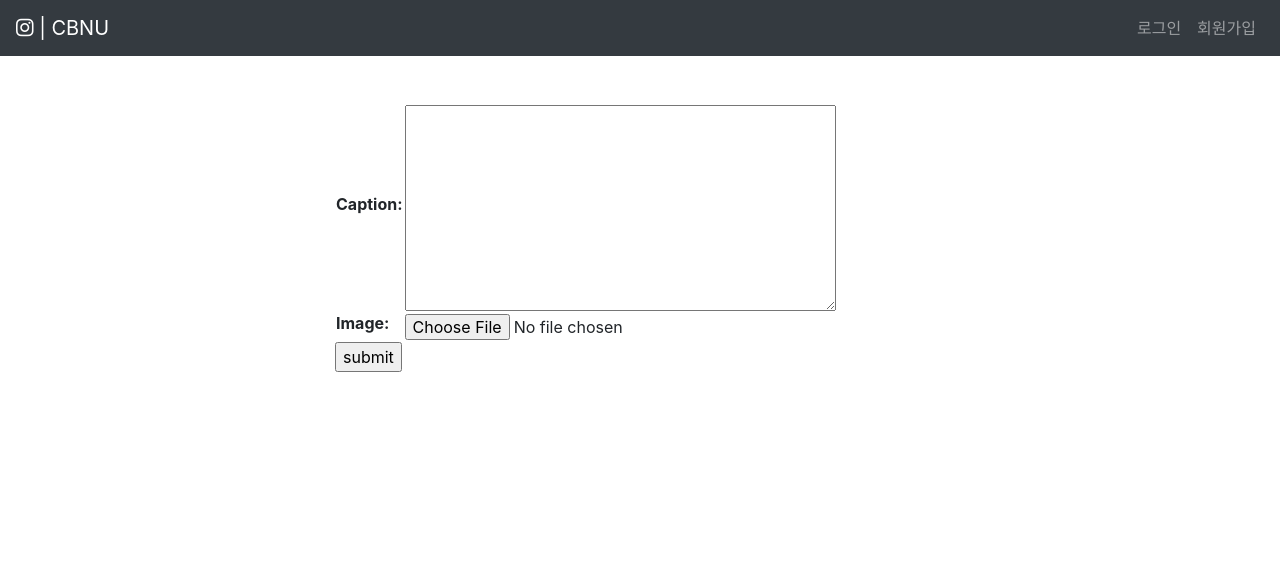
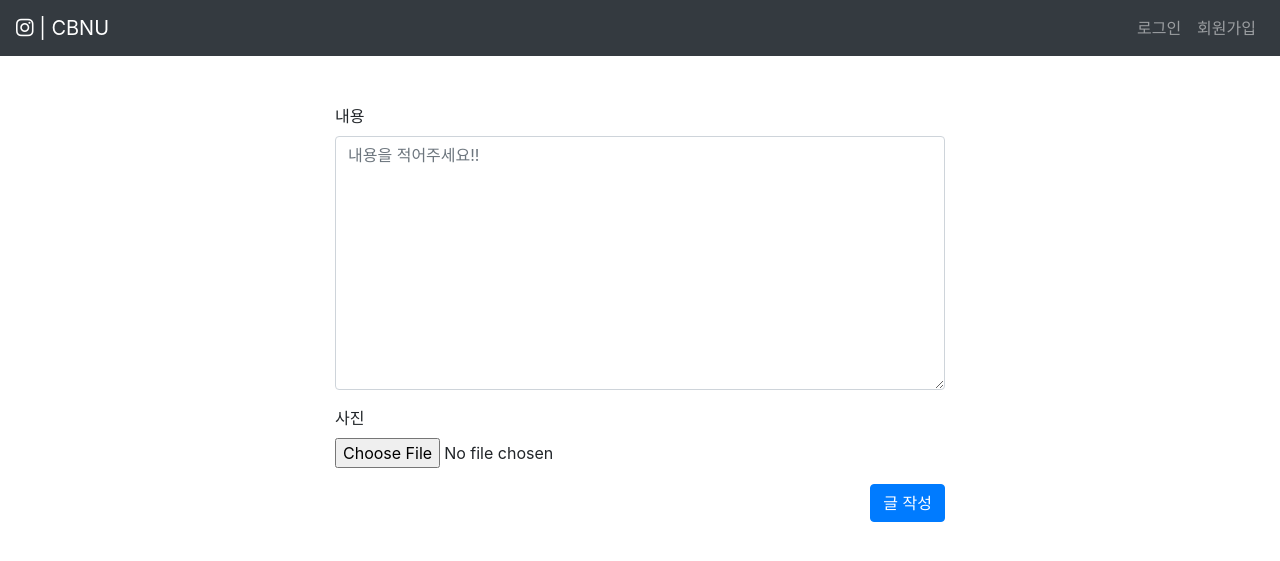
Before and after one commit to choisaywhy/instagram_lecture, a Django app: page /new/ in a window 1280 px wide. Shown: the top 561 px of the page. Run offline with Django 3.2, Linux system fonts and the light colour scheme; some libraries are stand-ins or nearby versions.

Commit message:
글 작성 폼 템플릿 수정

```diff
--- a/insta/forms.py
+++ b/insta/forms.py
@@ -1,11 +1,14 @@
-from insta.models import *
 from django import forms
+from .models import Post, Comment
 
 
 class PostForm(forms.ModelForm):
     class Meta:
         model = Post
         fields = ('caption', 'image')
+        widgets = {
+            'caption': forms.Textarea()
+        }
 
 class CommentForm(forms.ModelForm):
     class Meta:
--- a/insta/models.py
+++ b/insta/models.py
@@ -4,6 +4,7 @@ from django.contrib.auth.models import AbstractUser
 
 class User(AbstractUser):
     profile  = models.ImageField()
+
 
 class Post(models.Model):
     user  = models.ForeignKey(User, on_delete=models.CASCADE)
@@ -23,8 +24,8 @@ class Post(models.Model):
     def like_count(self):
         return self.like_set.count()
 
+
 class Comment(models.Model):
-
     post = models.ForeignKey(Post, on_delete=models.CASCADE)
     user  = models.ForeignKey(User, on_delete=models.CASCADE)
     content = models.TextField()
--- a/insta/views.py
+++ b/insta/views.py
@@ -52,7 +52,6 @@ def new(request):
         'form': form
     })
 
-
 def create_comment(request,post_pk):
     post = get_object_or_404(Post, pk=post_pk)
 
--- a/templates/insta/post_create.html
+++ b/templates/insta/post_create.html
@@ -1,18 +1,16 @@
-<html>
 {% extends "base.html" %}
 
-{%block content %}
-
+{% block content %}
 <form action="" method="post" enctype="multipart/form-data">
-        {% csrf_token %}
-        <table>
-            {{form.as_table}}
-        </table>
-
-        <input type="submit" value = "submit">
-    </form>
-
+  {% csrf_token %}
+  <div class="form-group">
+    <label for="{{ form.caption.id_for_label }}">내용</label>
+    <textarea name="{{ form.caption.name }}" id="{{ form.caption.id_for_label }}" class="form-control" placeholder="내용을 적어주세요!!" rows="10"></textarea>
+  </div>
+  <div class="form-group">
+    <label for="{{ form.image.id_for_label }}">사진</label>
+    <input type="file" class="form-control-file" id="{{ form.image.id_for_label }}">
+  </div>
+  <button type="submit" class="btn btn-primary float-right">글 작성</button>
+</form>
 {% endblock content %}
-
-
-</html>
```
